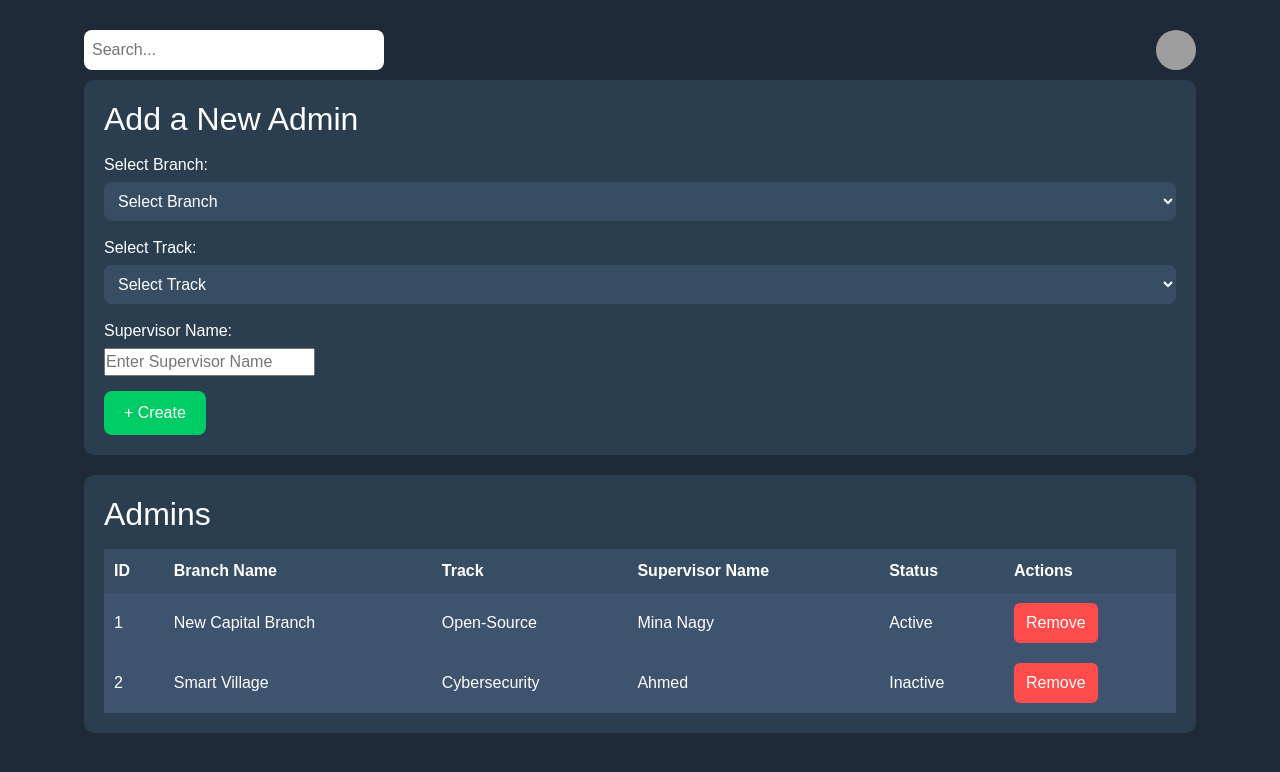
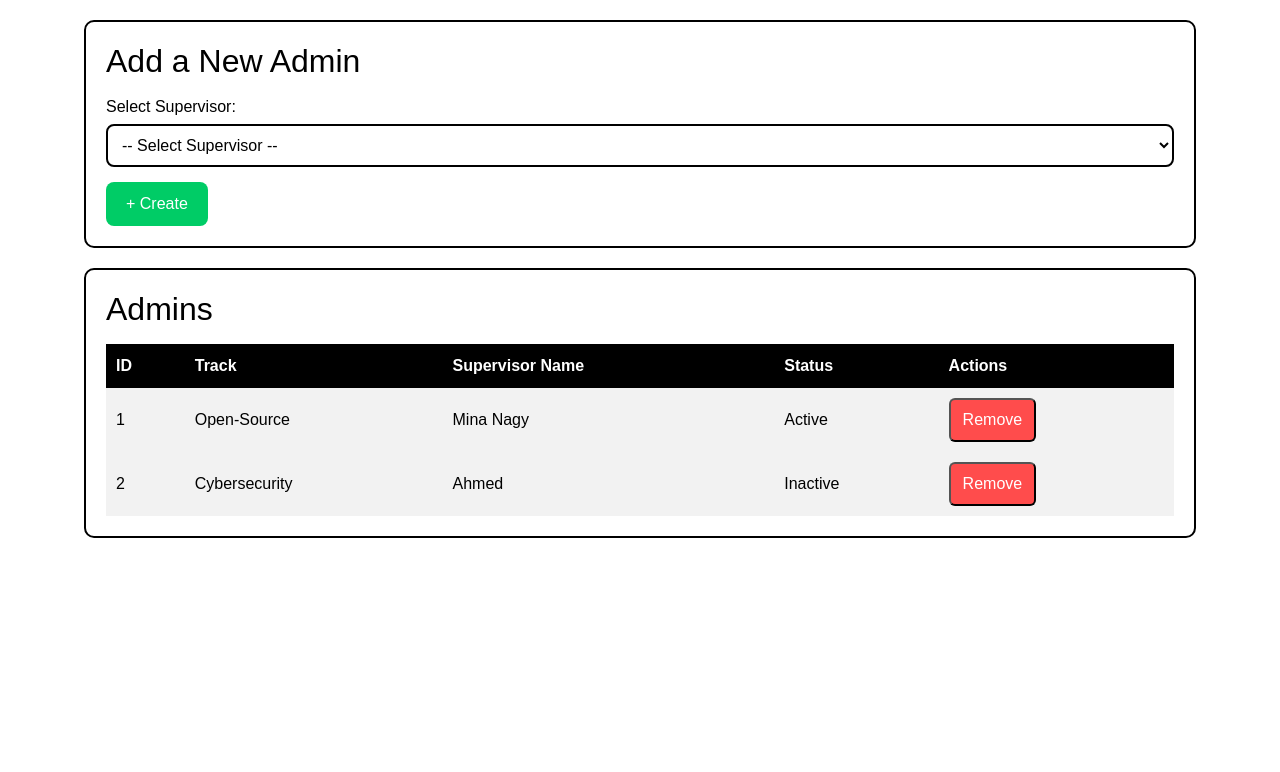
Before and after one commit to AbramBorma/CareerCanvas-ITI-Graduation_Project, a React (Create React App) app in the folder frontend/: page /organization-dashboard in a window 1280 px wide. Shown: the top 772 px of the page. Built offline with nearby package versions, Linux system fonts and the light colour scheme; grey boxes are pictures that could not be loaded.

Commit message:
latest changes in organization admin

```diff
--- a/frontend/src/components/organizationdashboard.css
+++ b/frontend/src/components/organizationdashboard.css
@@ -1,8 +1,8 @@
 body {
     margin: 0;
     font-family: Arial, sans-serif;
-    background-color: #1e2a38;
-    color: white;
+    background-color: #fff; /* White background */
+    color: #000; /* Black text */
 }
 
 .dashboard {
@@ -11,37 +11,18 @@ body {
     padding: 20px;
 }
 
-header {
-    display: flex;
-    justify-content: space-between;
-    align-items: center;
-    padding: 10px 0;
-}
-
-.search-bar {
-    width: 300px;
-    padding: 8px;
-    border-radius: 8px;
-    border: none;
-    outline: none;
-}
-
-.profile img {
-    border-radius: 50%;
-    width: 40px;
-    height: 40px;
-}
-
 /* Form Section */
-.add-pos-form {
-    background-color: #2b3e50;
+.add-admin-form {
+    background-color: #fff; /* White background */
     padding: 20px;
     border-radius: 10px;
     margin-bottom: 20px;
+    border: 2px solid #000; /* Black border */
 }
 
-.add-pos-form h2 {
+.add-admin-form h2 {
     margin-bottom: 15px;
+    color: #000; /* Black text */
 }
 
 .form-group {
@@ -51,24 +32,24 @@ header {
 .form-group label {
     display: block;
     margin-bottom: 5px;
+    color: #000; /* Black text */
 }
 
-.form-group select {
+.input-field {
     width: 100%;
     padding: 10px;
     border-radius: 8px;
-    border: none;
-    outline: none;
-    background-color: #374d64;
-    color: white;
+    border: 2px solid #000; /* Black border */
+    background-color: #fff; /* White background */
+    color: #000; /* Black text */
 }
 
 .btn-submit {
     background-color: #00cc66;
+    color: #fff;
     padding: 10px 20px;
     border: none;
     border-radius: 8px;
-    color: white;
     cursor: pointer;
     font-size: 16px;
 }
@@ -78,14 +59,16 @@ header {
 }
 
 /* Table Section */
-.pos-table {
-    background-color: #2b3e50;
+.admin-table {
+    background-color: #fff; /* White background */
     padding: 20px;
     border-radius: 10px;
+    border: 2px solid #000; /* Black border */
 }
 
-.pos-table h2 {
+.admin-table h2 {
     margin-bottom: 15px;
+    color: #000; /* Black text */
 }
 
 table {
@@ -94,7 +77,8 @@ table {
 }
 
 thead {
-    background-color: #374d64;
+    background-color: #000; /* Black background for table headers */
+    color: #fff; /* White text for table headers */
 }
 
 thead th {
@@ -103,17 +87,18 @@ thead th {
 }
 
 tbody tr {
-    background-color: #3e536d;
+    background-color: #f2f2f2;
+    color: #000;
 }
 
 tbody td {
     padding: 10px;
 }
 
+
 .btn-delete {
     background-color: #ff4c4c;
-    border: none;
-    color: white;
+    color: #fff;
     padding: 8px 12px;
     border-radius: 6px;
     cursor: pointer;
--- a/frontend/src/components/organizationdashboard.js
+++ b/frontend/src/components/organizationdashboard.js
@@ -1,60 +1,40 @@
 import React, { useState } from 'react';
 import './organizationdashboard.css';
+
 
 const OrganizationDashboard = () => {
   // State for managing admins
   const [admins, setAdmins] = useState([
-    { id: 1, branch: 'New Capital Branch', track: 'Open-Source', supervisor: 'Mina Nagy', status: 'Active' },
-    { id: 2, branch: 'Smart Village', track: 'Cybersecurity', supervisor: 'Ahmed', status: 'Inactive' }
+    { id: 1, track: 'Open-Source', supervisor: 'Mina Nagy', status: 'Active' },
+    { id: 2, track: 'Cybersecurity', supervisor: 'Ahmed', status: 'Inactive' }
   ]);
 
-  // List of branches
-  const branches = [
-    'Smart Village', 'New Capital', 'Cairo University', 'Alexandria', 'Assiut', 'Aswan',
-    'Beni Suef', 'Fayoum', 'Ismailia', 'Mansoura', 'Menofia', 'Minya', 'Qena', 'Sohag'
-  ];
+  // Predefined list of supervisors
+  const supervisors = ['Mina Nagy', 'Ahmed', 'Omar Mosleh', 'Yahya Momtaz'];
 
-  // List of tracks
-  const tracks = [
-    'Open Source Applications Development',
-    'Cloud Platform Development',
-    'Enterprise & Web Apps Development (Java)',
-    'Mobile Applications Development (Native)',
-    'Professional Development & BI-infused CRM',
-    'Web & User Interface Development',
-    'Telecom Applications Development',
-    'Mobile Applications Development (Cross Platform)',
-    'Integrated Software Development & Architecture'
-  ];
-
-  // State for form input
-  const [selectedBranch, setSelectedBranch] = useState('');
-  const [selectedTrack, setSelectedTrack] = useState('');
-  const [supervisorName, setSupervisorName] = useState('');
+  // State for the selected supervisor
+  const [selectedSupervisor, setSelectedSupervisor] = useState('');
 
   // Function to handle creating a new admin
   const handleCreateAdmin = (e) => {
     e.preventDefault();
-    if (!selectedBranch || !selectedTrack || !supervisorName) {
-      alert("Please select a branch, track, and supervisor.");
+    if (!selectedSupervisor) {
+      alert("Please select a supervisor.");
       return;
     }
 
     // Add new admin to the list
     const newAdmin = {
       id: admins.length + 1,
-      branch: selectedBranch,
-      track: selectedTrack,
-      supervisor: supervisorName,
+      track: 'N/A',   // As no track selection remains
+      supervisor: selectedSupervisor,
       status: 'Active'
     };
 
     setAdmins([...admins, newAdmin]);
 
-    // Reset the form fields
-    setSelectedBranch('');
-    setSelectedTrack('');
-    setSupervisorName('');
+    // Reset the supervisor dropdown
+    setSelectedSupervisor('');
   };
 
   // Remove admin by ID
@@ -64,66 +44,35 @@ const OrganizationDashboard = () => {
 
   return (
     <div className="dashboard">
-      {/* Header Section */}
-      <header>
-        <input type="search" placeholder="Search..." className="search-bar" />
-        <div className="profile">
-          <img src="admin.png" alt="Profile" />
-        </div>
-      </header>
-
       {/* Form Section */}
-      <section className="add-pos-form">
+      <section className="add-admin-form">
         <h2>Add a New Admin</h2>
         <form onSubmit={handleCreateAdmin}>
           <div className="form-group">
-            <label htmlFor="branch">Select Branch:</label>
+            <label htmlFor="supervisor">Select Supervisor:</label>
             <select
-              id="branch"
-              value={selectedBranch}
-              onChange={(e) => setSelectedBranch(e.target.value)}
+              id="supervisor"
+              value={selectedSupervisor}
+              onChange={(e) => setSelectedSupervisor(e.target.value)}
+              className="input-field"
             >
-              <option value="">Select Branch</option>
-              {branches.map(branch => (
-                <option key={branch} value={branch}>{branch}</option>
+              <option value="">-- Select Supervisor --</option>
+              {supervisors.map((supervisor, index) => (
+                <option key={index} value={supervisor}>{supervisor}</option>
               ))}
             </select>
-          </div>
-          <div className="form-group">
-            <label htmlFor="track">Select Track:</label>
-            <select
-              id="track"
-              value={selectedTrack}
-              onChange={(e) => setSelectedTrack(e.target.value)}
-            >
-              <option value="">Select Track</option>
-              {tracks.map(track => (
-                <option key={track} value={track}>{track}</option>
-              ))}
-            </select>
-          </div>
-          <div className="form-group">
-            <label htmlFor="supervisor">Supervisor Name:</label>
-            <input
-              type="text"
-              id="supervisor"
-              value={supervisorName}
-              onChange={(e) => setSupervisorName(e.target.value)}
-              placeholder="Enter Supervisor Name"
-            />
           </div>
           <button type="submit" className="btn-submit">+ Create</button>
         </form>
       </section>
 
       {/* Admins Table */}
-      <section className="pos-table">
+      <section className="admin-table">
         <h2>Admins</h2>
         <table>
           <thead>
             <tr>
               <th>ID</th>
-              <th>Branch Name</th>
               <th>Track</th>
               <th>Supervisor Name</th>
               <th>Status</th>
@@ -134,7 +83,6 @@ const OrganizationDashboard = () => {
             {admins.map(admin => (
               <tr key={admin.id}>
                 <td>{admin.id}</td>
-                <td>{admin.branch}</td>
                 <td>{admin.track}</td>
                 <td>{admin.supervisor}</td>
                 <td>{admin.status}</td>
@@ -148,6 +96,7 @@ const OrganizationDashboard = () => {
           </tbody>
         </table>
       </section>
+
     </div>
   );
 };
```
